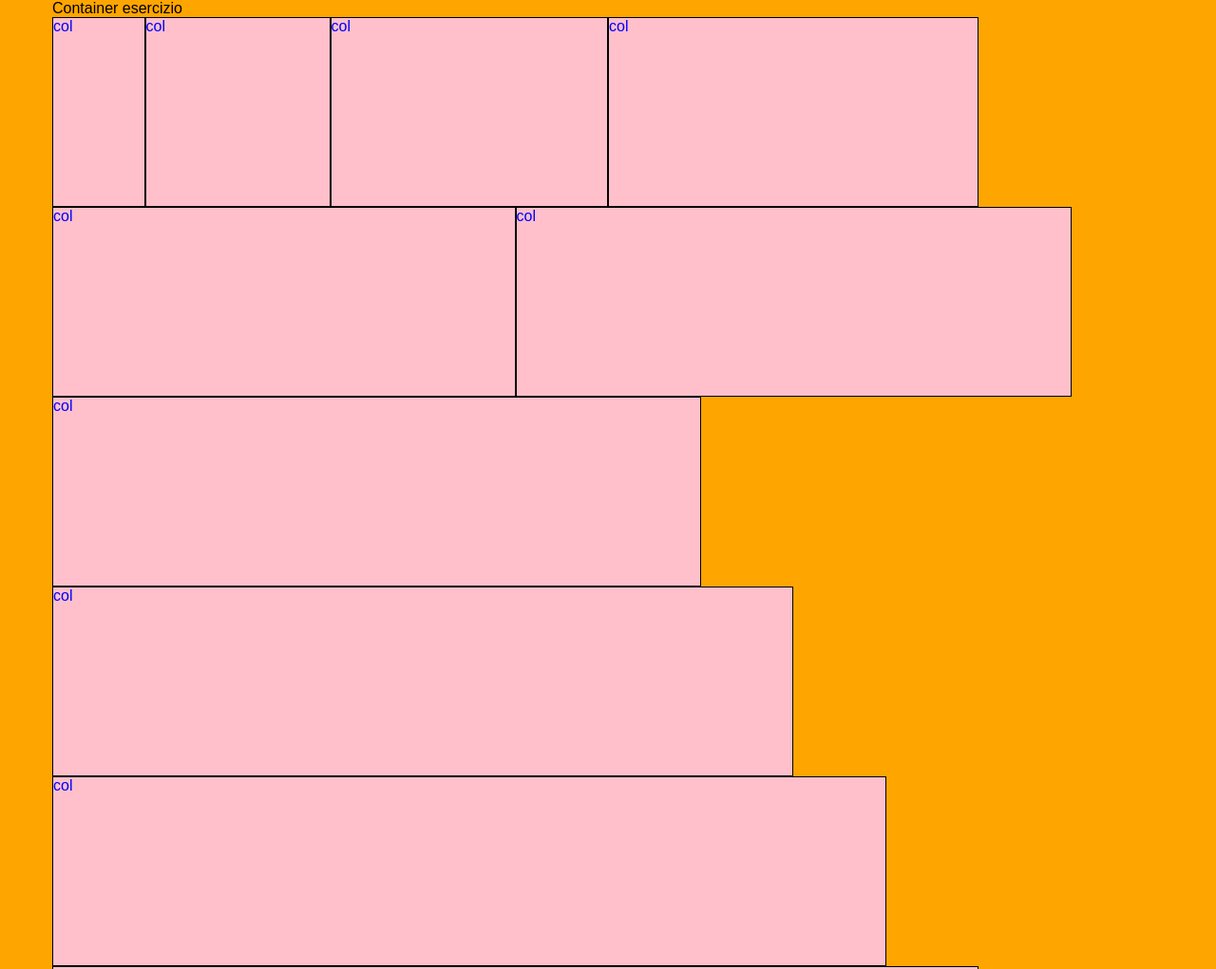
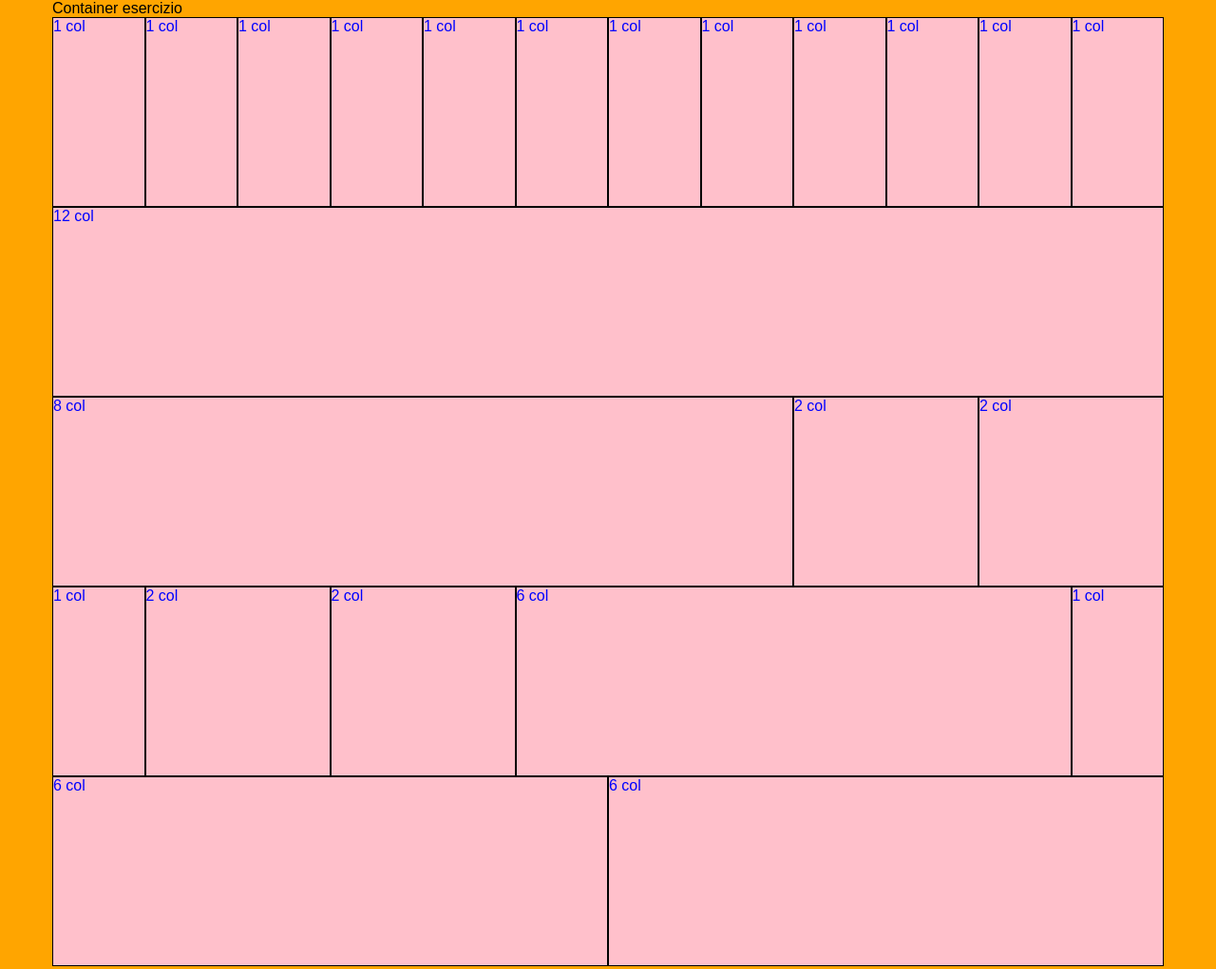
Before and after one commit to simonebresci/html-css-12bool, a plain HTML site: page index.html in a window 1280 px wide. Shown: the top 1021 px of the page at 95% size. Drawn offline with Linux system fonts and the light colour scheme.

Commit message:
ricreato layout blocchi (esclusi nested)

```diff
--- a/index.html
+++ b/index.html
@@ -18,25 +18,74 @@
       <!-- Container esercizio -->
       <div class="container">
         Container esercizio
+
+        <!-- Riga 1 desktop -->
+        <div class="container">
+          <div class="col-1">1 col</div>
+          <div class="col-1">1 col</div>
+          <div class="col-1">1 col</div>
+          <div class="col-1">1 col</div>
+          <div class="col-1">1 col</div>
+          <div class="col-1">1 col</div>
+          <div class="col-1">1 col</div>
+          <div class="col-1">1 col</div>
+          <div class="col-1">1 col</div>
+          <div class="col-1">1 col</div>
+          <div class="col-1">1 col</div>
+          <div class="col-1">1 col</div>
+        </div>
+        <!-- /Riga 1 desktop -->
+
+        <!-- Riga 2 desktop -->
+        <div class="container">
+          <div class="col-12">12 col</div>
+        </div>
+        <!-- /Riga 2 desktop -->
+
+        <!-- Riga 3 desktop -->
+        <div class="container">
+          <div class="col-8">8 col</div>
+          <div class="col-2">2 col</div>
+          <div class="col-2">2 col</div>
+        </div>
+        <!-- /Riga 3 desktop -->
+
+        <!-- Riga 4 desktop -->
+        <div class="container">
+          <div class="col-1">1 col</div>
+          <div class="col-2">2 col</div>
+          <div class="col-2">2 col</div>
+          <div class="col-6">6 col</div>
+          <div class="col-1">1 col</div>
+        </div>
+        <!-- /Riga 4 desktop -->
+
+        <!-- Riga 5 desktop -->
+        <div class="container">
+          <div class="col-6">6 col</div>
+          <div class="col-6">6 col</div>
+        </div>
+        <!-- /Riga 5 desktop -->
+
       </div>
       <!-- /Container esercizio -->
 
 
       <!-- Test colonne -->
-      <div class="container">
-        <div class="col-1"> col</div>
-        <div class="col-2"> col</div>
-        <div class="col-3"> col</div>
-        <div class="col-4"> col</div>
-        <div class="col-5"> col</div>
-        <div class="col-6"> col</div>
-        <div class="col-7"> col</div>
-        <div class="col-8"> col</div>
-        <div class="col-9"> col</div>
-        <div class="col-10"> col</div>
-        <div class="col-11"> col</div>
-        <div class="col-12"> col</div>
-      </div>
+      <!-- <div class="container">
+        <div class="col-1">1 col</div>
+        <div class="col-2">2 col</div>
+        <div class="col-3">3 col</div>
+        <div class="col-4">4 col</div>
+        <div class="col-5">5 col</div>
+        <div class="col-6">6 col</div>
+        <div class="col-7">7 col</div>
+        <div class="col-8">8 col</div>
+        <div class="col-9">9 col</div>
+        <div class="col-10">10 col</div>
+        <div class="col-11">11 col</div>
+        <div class="col-12">12 col</div>
+      </div> -->
 
     </div>
     <!-- /Container di pagina -->
```
